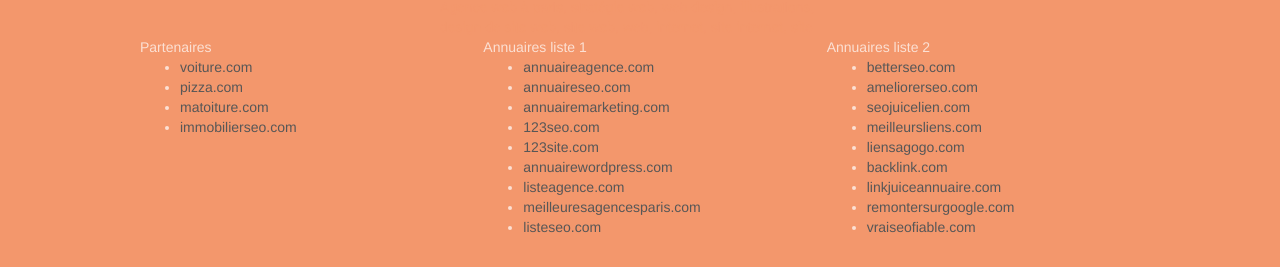
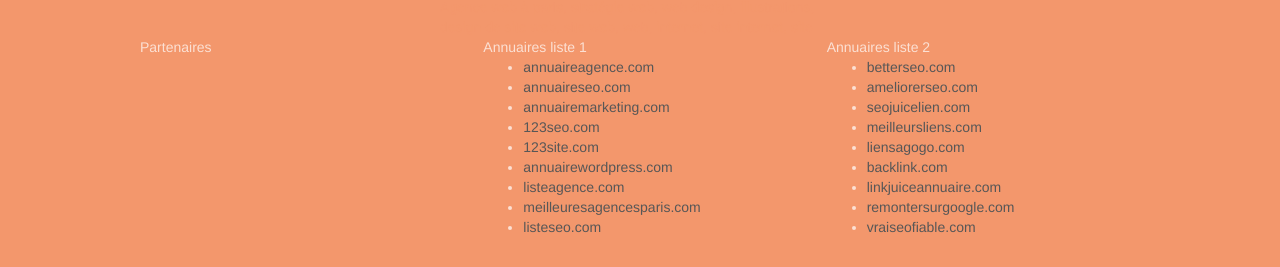
Before and after one commit to mackyC/mackyC, a plain HTML site: page index.html in a window 1280 px wide. Shown: the part 3398-3665 px from the top of the page. Drawn offline with Linux system fonts and the light colour scheme; files that its build step writes are made by us from their sources; files whose address does not match are found by name.

Commit message:
Update index.html

```diff
--- a/index.html
+++ b/index.html
@@ -1,5 +1,5 @@
 <!doctype html>
-<html lang="Default">
+<html lang="fr">
 <head>
 <!-- Global site tag (gtag.js) - Google Analytics -->
 <script async src="https://www.googletagmanager.com/gtag/js?id=G-JXFDYQXTXT"></script>
@@ -259,11 +259,6 @@
 				<div class="row">
 					<div class="col-sm-4">
 						Partenaires
-							<ul>
-								<li><a href="voiture.com">voiture.com</a></li>
-								<li><a href="pizza.com">pizza.com</a></li>
-								<li><a href="matoiture.com">matoiture.com</a></li>
-								<li><a href="immobilierseo.com">immobilierseo.com</a></li>
 							</ul>
 					</div>
 					<div class="col-sm-4">
```
